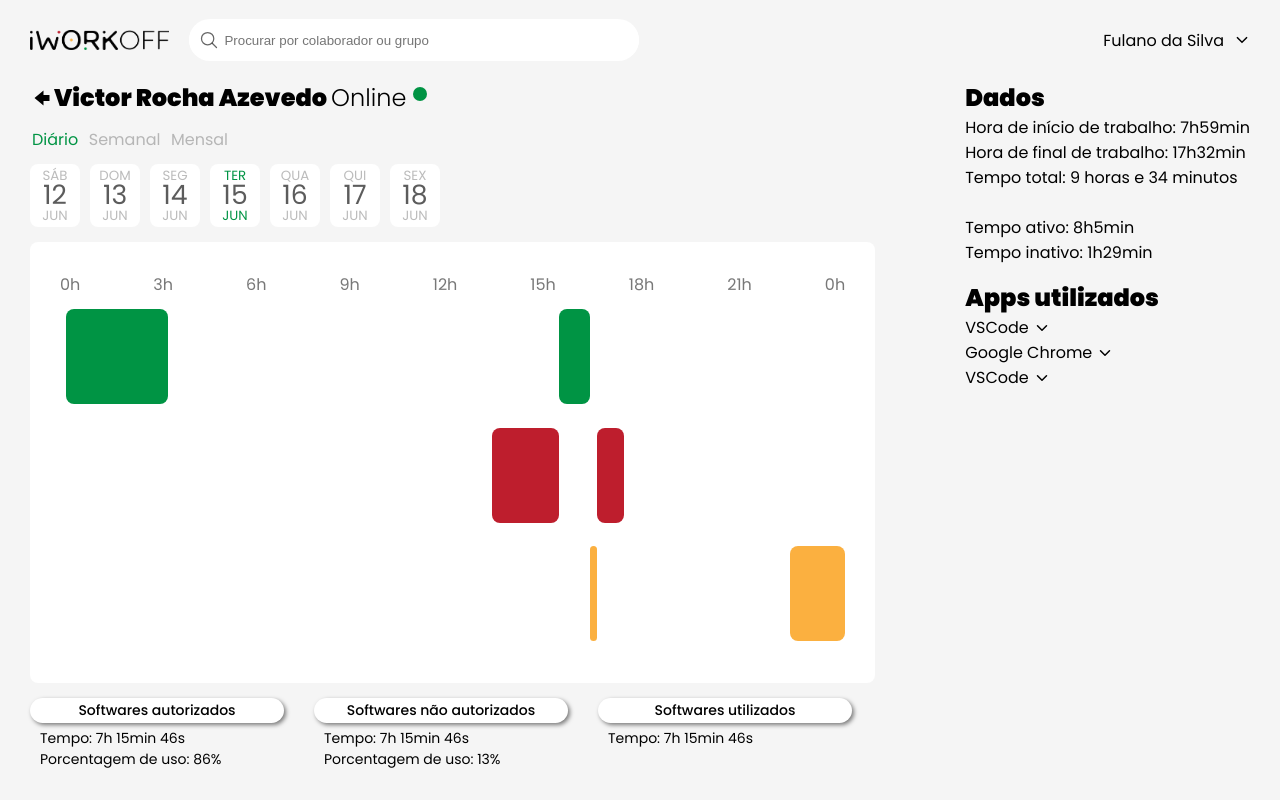
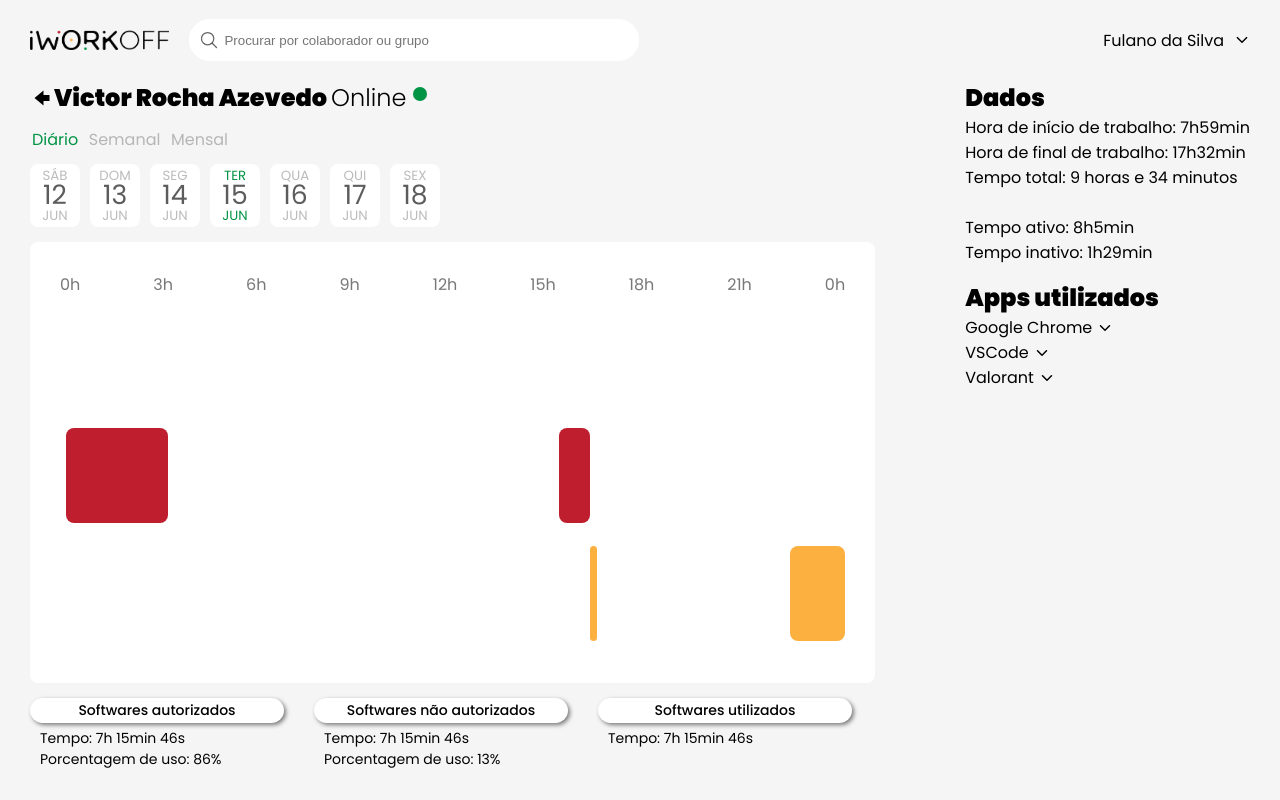
Before and after one commit to abnerjs/iworkoff, a React (Create React App) app: page /home in a window 1280 px wide. Built offline with nearby package versions, Linux system fonts and the light colour scheme.

Commit message:
redux date controller

```diff
--- a/src/components/DetailsTitle.css
+++ b/src/components/DetailsTitle.css
@@ -2,6 +2,7 @@
     display: flex;
     align-items: center;
     font-size: 18pt;
+    width: max-content;
 }
 
 .detailsTitle p {
--- a/src/components/dataInfo/AppsUtilizados.jsx
+++ b/src/components/dataInfo/AppsUtilizados.jsx
@@ -5,13 +5,23 @@ import AppCollapse from './AppCollapse'
 
 // eslint-disable-next-line import/no-anonymous-default-export
 export default props => {
+    const result = props.apps.reduce(function (r, a) {
+        r[a.app] = r[a.app] || []
+        r[a.app].push(a)
+        return r
+    }, Object.create(null))
+
+    const keys = Object.keys(result)
+
     return (
         <div className="apps-util">
             <Title content='Apps utilizados' />
 
-            <AppCollapse app={props.apps[0]} />
-            <AppCollapse app={props.apps[1]} />
-            <AppCollapse app={props.apps[2]} />
+            {
+                keys.map((key, index) => {
+                    return <AppCollapse app={result[key][0]} />
+                })
+            }
         </div>
     )
 }
--- a/src/components/dataInfo/TimelineChart.css
+++ b/src/components/dataInfo/TimelineChart.css
@@ -156,15 +156,14 @@
 .timeline .row .appInfo {
     position: absolute;
     text-align: left;
-    color: #787878;
+    color: #000;
     font-size: 10pt;
     text-shadow: 0 0 5px #fff, 0 0 10px #fff, 0 0 15px #fff, 0 0 20px #fff, 0 0 25px #fff;
     transition: all ease 0.6s;
     opacity: 0;
 }
 
-.timeline .row .bar:hover~.appInfo {
-    color: #000;
+.timeline .row:hover .appInfo {
     font-weight: 700;
 }
 
--- a/src/components/dataInfo/TimelineChart.jsx
+++ b/src/components/dataInfo/TimelineChart.jsx
@@ -30,7 +30,7 @@ function diffTime(final, init) {
     return `Total: ${h}h${min}min`
 }
 
-function timeMargin(element, index) {
+function timeMargin(element, index, date) {
     var diff = element[index].initialTime.getHours() * 60 * 60
     diff += element[index].initialTime.getMinutes() * 60
     diff += element[index].initialTime.getSeconds()
@@ -41,6 +41,19 @@ function timeMargin(element, index) {
         diff -= element[i].initialTime.getSeconds()
         diff -= element[i].diffMs
     }
+
+    const from = element[index].initialTime
+    const to = element[index].finalTime
+    var check = new Date(element[index].finalTime)
+    check.setHours(0)
+    check.setMinutes(0)
+    check.setSeconds(0)
+    date.setHours(0)
+    date.setMinutes(0)
+    date.setSeconds(0)
+
+    if(from.getDate() < to.getDate() && check === date)
+        diff = 0
 
     return diff
 }
@@ -85,7 +98,13 @@ function msUntilMidnight(element) {
         final.setHours(23)
         final.setMinutes(59)
         final.setSeconds(59)
+    } else if (element.initialTime.getDate() < element.finalTime.getDate()) {
+        final.setHours(0)
+        final.setMinutes(0)
+        final.setSeconds(0)
     }
+
+
     var diff = 0
     diff = (final.getHours() - element.initialTime.getHours()) * 60 * 60
     diff += (final.getMinutes() - element.initialTime.getMinutes()) * 60
@@ -124,7 +143,7 @@ function rows(data) {
                                     className="bar"
                                     style={{
                                         width: (msUntilMidnight(element) / 86400 * 100) + '%',
-                                        marginLeft: timeMargin(result[key], indexj) / 86400 * 100 + '%',
+                                        marginLeft: timeMargin(result[key], indexj, new Date()) / 86400 * 100 + '%',
                                     }}
                                 >
                                 </div>
--- /dev/null
+++ b/src/store/DatetimeInfo.jsx
@@ -0,0 +1,154 @@
+const secondsBetween = (initialTime, finalTime) => {
+    var diff = (finalTime.getDate() - initialTime.getDate()) * 24 * 60 * 60
+    diff += (finalTime.getHours() - initialTime.getHours()) * 60 * 60
+    diff += (finalTime.getMinutes() - initialTime.getMinutes()) * 60
+    diff += finalTime.getSeconds() - initialTime.getSeconds()
+    return diff
+}
+
+export const timeline = []
+var tmpaux = "2021-05-31 23:57:01".split(/[- :]/)
+var tmpaux2 = "2021-06-01 1:12:19".split(/[- :]/)
+timeline.push({
+    app: 'Google Chrome',
+    initialTime: new Date(tmpaux[0], tmpaux[1] - 1, tmpaux[2],
+        tmpaux[3], tmpaux[4], tmpaux[5]),
+    finalTime: new Date(tmpaux2[0], tmpaux2[1] - 1, tmpaux2[2],
+        tmpaux2[3], tmpaux2[4], tmpaux2[5]),
+    diffMs: secondsBetween(
+        (new Date(tmpaux[0], tmpaux[1] - 1, tmpaux[2], tmpaux[3], tmpaux[4], tmpaux[5])),
+        (new Date(tmpaux2[0], tmpaux2[1] - 1, tmpaux2[2], tmpaux2[3], tmpaux2[4], tmpaux2[5]))
+    ),
+    isAuth: true
+})
+tmpaux = "2021-06-01 00:11:01".split(/[- :]/)
+tmpaux2 = "2021-06-01 3:17:19".split(/[- :]/)
+timeline.push({
+    app: 'VSCode',
+    initialTime: new Date(tmpaux[0], tmpaux[1] - 1, tmpaux[2],
+        tmpaux[3], tmpaux[4], tmpaux[5]),
+    finalTime: new Date(tmpaux2[0], tmpaux2[1] - 1, tmpaux2[2],
+        tmpaux2[3], tmpaux2[4], tmpaux2[5]),
+    diffMs: secondsBetween(
+        (new Date(tmpaux[0], tmpaux[1] - 1, tmpaux[2], tmpaux[3], tmpaux[4], tmpaux[5])),
+        (new Date(tmpaux2[0], tmpaux2[1] - 1, tmpaux2[2], tmpaux2[3], tmpaux2[4], tmpaux2[5]))
+    ),
+    isAuth: true
+})
+tmpaux = "2021-06-01 13:12:01".split(/[- :]/)
+tmpaux2 = "2021-06-01 15:15:16".split(/[- :]/)
+timeline.push({
+    app: 'Google Chrome',
+    initialTime: new Date(tmpaux[0], tmpaux[1] - 1, tmpaux[2],
+        tmpaux[3], tmpaux[4], tmpaux[5]),
+    finalTime: new Date(tmpaux2[0], tmpaux2[1] - 1, tmpaux2[2],
+        tmpaux2[3], tmpaux2[4], tmpaux2[5]),
+    diffMs: secondsBetween(
+        (new Date(tmpaux[0], tmpaux[1] - 1, tmpaux[2], tmpaux[3], tmpaux[4], tmpaux[5])),
+        (new Date(tmpaux2[0], tmpaux2[1] - 1, tmpaux2[2], tmpaux2[3], tmpaux2[4], tmpaux2[5]))
+    ),
+    isAuth: true
+})
+tmpaux = "2021-06-01 15:15:17".split(/[- :]/)
+tmpaux2 = "2021-06-01 16:11:20".split(/[- :]/)
+timeline.push({
+    app: 'VSCode',
+    initialTime: new Date(tmpaux[0], tmpaux[1] - 1, tmpaux[2],
+        tmpaux[3], tmpaux[4], tmpaux[5]),
+    finalTime: new Date(tmpaux2[0], tmpaux2[1] - 1, tmpaux2[2],
+        tmpaux2[3], tmpaux2[4], tmpaux2[5]),
+    diffMs: secondsBetween(
+        (new Date(tmpaux[0], tmpaux[1] - 1, tmpaux[2], tmpaux[3], tmpaux[4], tmpaux[5])),
+        (new Date(tmpaux2[0], tmpaux2[1] - 1, tmpaux2[2], tmpaux2[3], tmpaux2[4], tmpaux2[5]))
+    ),
+    isAuth: true
+})
+tmpaux = "2021-06-01 16:11:21".split(/[- :]/)
+tmpaux2 = "2021-06-01 16:25:42".split(/[- :]/)
+timeline.push({
+    app: 'Valorant',
+    initialTime: new Date(tmpaux[0], tmpaux[1] - 1, tmpaux[2],
+        tmpaux[3], tmpaux[4], tmpaux[5]),
+    finalTime: new Date(tmpaux2[0], tmpaux2[1] - 1, tmpaux2[2],
+        tmpaux2[3], tmpaux2[4], tmpaux2[5]),
+    diffMs: secondsBetween(
+        (new Date(tmpaux[0], tmpaux[1] - 1, tmpaux[2], tmpaux[3], tmpaux[4], tmpaux[5])),
+        (new Date(tmpaux2[0], tmpaux2[1] - 1, tmpaux2[2], tmpaux2[3], tmpaux2[4], tmpaux2[5]))
+    ),
+    isAuth: false
+})
+tmpaux = "2021-06-01 16:25:43".split(/[- :]/)
+tmpaux2 = "2021-06-01 17:13:42".split(/[- :]/)
+timeline.push({
+    app: 'Google Chrome',
+    initialTime: new Date(tmpaux[0], tmpaux[1] - 1, tmpaux[2],
+        tmpaux[3], tmpaux[4], tmpaux[5]),
+    finalTime: new Date(tmpaux2[0], tmpaux2[1] - 1, tmpaux2[2],
+        tmpaux2[3], tmpaux2[4], tmpaux2[5]),
+    diffMs: secondsBetween(
+        (new Date(tmpaux[0], tmpaux[1] - 1, tmpaux[2], tmpaux[3], tmpaux[4], tmpaux[5])),
+        (new Date(tmpaux2[0], tmpaux2[1] - 1, tmpaux2[2], tmpaux2[3], tmpaux2[4], tmpaux2[5]))
+    ),
+    isAuth: true
+})
+tmpaux = "2021-06-01 22:18:00".split(/[- :]/)
+tmpaux2 = "2021-06-02 0:11:20".split(/[- :]/)
+timeline.push({
+    app: 'Valorant',
+    initialTime: new Date(tmpaux[0], tmpaux[1] - 1, tmpaux[2],
+        tmpaux[3], tmpaux[4], tmpaux[5]),
+    finalTime: new Date(tmpaux2[0], tmpaux2[1] - 1, tmpaux2[2],
+        tmpaux2[3], tmpaux2[4], tmpaux2[5]),
+    diffMs: secondsBetween(
+        (new Date(tmpaux[0], tmpaux[1] - 1, tmpaux[2], tmpaux[3], tmpaux[4], tmpaux[5])),
+        (new Date(tmpaux2[0], tmpaux2[1] - 1, tmpaux2[2], tmpaux2[3], tmpaux2[4], tmpaux2[5]))
+    ),
+    isAuth: false
+})
+
+
+export const pessoa = {
+    nome: 'Victor Rocha Azevedo',
+    status: 'Online',
+}
+
+export const tempoAuth = {
+    h: 7,
+    min: 15,
+    s: 46
+}
+export const tempoNoAuth = {
+    h: 7,
+    min: 15,
+    s: 46
+}
+export const tempoIdling = {
+    h: 7,
+    min: 15,
+    s: 46
+}
+export const inicio = {
+    h: 7,
+    min: 59,
+    s: 46
+}
+export const fim = {
+    h: 17,
+    min: 32,
+    s: 6
+}
+export const total = {
+    h: 9,
+    min: 34,
+    s: 6
+}
+export const ativo = {
+    h: 8,
+    min: 5,
+    s: 6
+}
+export const inativo = {
+    h: 1,
+    min: 29,
+    s: 6
+}
--- /dev/null
+++ b/src/store/actions/dateSelected.js
@@ -0,0 +1,6 @@
+export function setDateSelected(n) {
+    return {
+        type: 'DATE_SELECTION_SETTED',
+        payload: n,
+    }
+}
--- a/src/fakeData/DatetimeInfo.jsx
+++ b/src/store/storeConfig.js
@@ -1,3 +1,5 @@
+import { combineReducers, createStore } from "redux"
+
 const secondsBetween = (initialTime, finalTime) => {
     var diff = (finalTime.getDate() - initialTime.getDate()) * 24 * 60 * 60
     diff += (finalTime.getHours() - initialTime.getHours()) * 60 * 60
@@ -6,9 +8,23 @@ const secondsBetween = (initialTime, finalTime) => {
     return diff
 }
 
-export const timeline = []
-var tmpaux = "2021-06-01 00:11:01".split(/[- :]/)
-var tmpaux2 = "2021-06-01 3:17:19".split(/[- :]/)
+const timeline = []
+var tmpaux = "2021-05-15 23:57:01".split(/[- :]/)
+var tmpaux2 = "2021-06-16 1:12:19".split(/[- :]/)
+timeline.push({
+    app: 'Google Chrome',
+    initialTime: new Date(tmpaux[0], tmpaux[1] - 1, tmpaux[2],
+        tmpaux[3], tmpaux[4], tmpaux[5]),
+    finalTime: new Date(tmpaux2[0], tmpaux2[1] - 1, tmpaux2[2],
+        tmpaux2[3], tmpaux2[4], tmpaux2[5]),
+    diffMs: secondsBetween(
+        (new Date(tmpaux[0], tmpaux[1] - 1, tmpaux[2], tmpaux[3], tmpaux[4], tmpaux[5])),
+        (new Date(tmpaux2[0], tmpaux2[1] - 1, tmpaux2[2], tmpaux2[3], tmpaux2[4], tmpaux2[5]))
+    ),
+    isAuth: true
+})
+tmpaux = "2021-06-16 00:11:01".split(/[- :]/)
+tmpaux2 = "2021-06-16 3:17:19".split(/[- :]/)
 timeline.push({
     app: 'VSCode',
     initialTime: new Date(tmpaux[0], tmpaux[1] - 1, tmpaux[2],
@@ -21,8 +37,8 @@ timeline.push({
     ),
     isAuth: true
 })
-tmpaux = "2021-06-01 13:12:01".split(/[- :]/)
-tmpaux2 = "2021-06-01 15:15:16".split(/[- :]/)
+tmpaux = "2021-06-16 13:12:01".split(/[- :]/)
+tmpaux2 = "2021-06-16 15:15:16".split(/[- :]/)
 timeline.push({
     app: 'Google Chrome',
     initialTime: new Date(tmpaux[0], tmpaux[1] - 1, tmpaux[2],
@@ -35,8 +51,8 @@ timeline.push({
     ),
     isAuth: true
 })
-tmpaux = "2021-06-01 15:15:17".split(/[- :]/)
-tmpaux2 = "2021-06-01 16:11:20".split(/[- :]/)
+tmpaux = "2021-06-16 15:15:17".split(/[- :]/)
+tmpaux2 = "2021-06-16 16:11:20".split(/[- :]/)
 timeline.push({
     app: 'VSCode',
     initialTime: new Date(tmpaux[0], tmpaux[1] - 1, tmpaux[2],
@@ -49,8 +65,8 @@ timeline.push({
     ),
     isAuth: true
 })
-tmpaux = "2021-06-01 16:11:21".split(/[- :]/)
-tmpaux2 = "2021-06-01 16:25:42".split(/[- :]/)
+tmpaux = "2021-06-16 16:11:21".split(/[- :]/)
+tmpaux2 = "2021-06-16 16:25:42".split(/[- :]/)
 timeline.push({
     app: 'Valorant',
     initialTime: new Date(tmpaux[0], tmpaux[1] - 1, tmpaux[2],
@@ -63,8 +79,8 @@ timeline.push({
     ),
     isAuth: false
 })
-tmpaux = "2021-06-01 16:25:43".split(/[- :]/)
-tmpaux2 = "2021-06-01 17:13:42".split(/[- :]/)
+tmpaux = "2021-06-16 16:25:43".split(/[- :]/)
+tmpaux2 = "2021-06-16 17:13:42".split(/[- :]/)
 timeline.push({
     app: 'Google Chrome',
     initialTime: new Date(tmpaux[0], tmpaux[1] - 1, tmpaux[2],
@@ -77,8 +93,8 @@ timeline.push({
     ),
     isAuth: true
 })
-tmpaux = "2021-06-01 22:18:00".split(/[- :]/)
-tmpaux2 = "2021-06-02 0:11:20".split(/[- :]/)
+tmpaux = "2021-06-16 22:18:00".split(/[- :]/)
+tmpaux2 = "2021-06-17 0:11:20".split(/[- :]/)
 timeline.push({
     app: 'Valorant',
     initialTime: new Date(tmpaux[0], tmpaux[1] - 1, tmpaux[2],
@@ -92,49 +108,32 @@ timeline.push({
     isAuth: false
 })
 
+const reducers = combineReducers({
+    person: function (state, action) {
+        return {
+            name: 'Victor Rocha Azevedo',
+            status: 'Online',
+        }
+    },
+    timelineResult: function (state, action) {
+        switch(action.type) {
+            case 'DATE_SELECTION_SETTED':
+                console.log(state)
+                return {
+                    ...state,
+                    dateSelected: action.payload
+                }
+            default:
+                return {
+                    ...state,
+                    dateSelected: new Date()
+                }
+        }
+    }
+})
 
-export const pessoa = {
-    nome: 'Victor Rocha Azevedo',
-    status: 'Online',
+function storeConfig() {
+    return createStore(reducers)
 }
 
-export const tempoAuth = {
-    h: 7,
-    min: 15,
-    s: 46
-}
-export const tempoNoAuth = {
-    h: 7,
-    min: 15,
-    s: 46
-}
-export const tempoIdling = {
-    h: 7,
-    min: 15,
-    s: 46
-}
-export const inicio = {
-    h: 7,
-    min: 59,
-    s: 46
-}
-export const fim = {
-    h: 17,
-    min: 32,
-    s: 6
-}
-export const total = {
-    h: 9,
-    min: 34,
-    s: 6
-}
-export const ativo = {
-    h: 8,
-    min: 5,
-    s: 6
-}
-export const inativo = {
-    h: 1,
-    min: 29,
-    s: 6
-}
+export default storeConfig
--- a/src/view/Details.jsx
+++ b/src/view/Details.jsx
@@ -8,9 +8,9 @@ import ActivitiesData from '../components/dataInfo/ActivitiesData'
 import DataSide from '../components/dataInfo/DataSide'
 import AppsUtilizados from '../components/dataInfo/AppsUtilizados'
 import {
-    timeline, pessoa, tempoAuth, tempoIdling, tempoNoAuth,
+    timeline, tempoAuth, tempoIdling, tempoNoAuth,
     inicio, fim, total, inativo, ativo
-} from '../fakeData/DatetimeInfo'
+} from '../store/DatetimeInfo'
 import Diaria from '../components/dateControls/Diaria'
 
 export default props => {
@@ -18,7 +18,7 @@ export default props => {
     return (
         <div className='details'>
             <div className="main">
-                <DetailsTitle name={pessoa.nome} status={pessoa.status} />
+                <DetailsTitle />
                 <DateSectionController />
                 <Diaria timeline={timeline} />
                 <ChartContainer apps={timeline} />
```
Also changed, not shown: src/components/DetailsTitle.jsx (+15 -5 lines), src/components/dateControls/DiaCard.jsx (+27 -2 lines), src/components/dateControls/Diaria.jsx (+43 -55 lines), src/index.js (+10 -3 lines).
